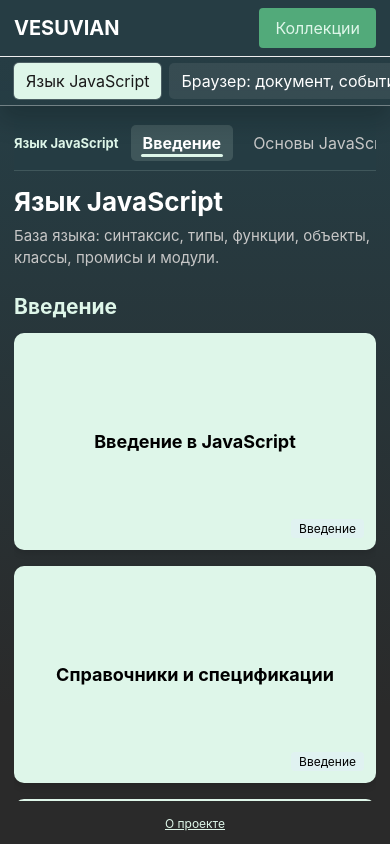
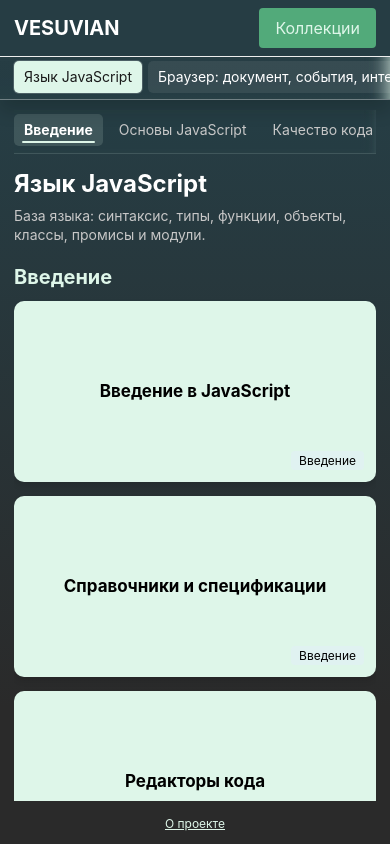
Before and after one commit to KanSars/vesuvian_mini_js, a React (Vite) app: page /collections in a window 390 px wide. Built offline with nearby package versions, Linux system fonts and the light colour scheme.

Commit message:
mPolish mobile course navigation

```diff
--- a/src/entities/Collection/ui/CollectionCard/CollectionCard.module.scss
+++ b/src/entities/Collection/ui/CollectionCard/CollectionCard.module.scss
@@ -45,19 +45,9 @@
 
 @media (max-width: 640px) {
   .collectionCard {
+    aspect-ratio: 2 / 1;
     max-width: none;
-    min-height: 154px;
-    padding: 14px;
-  }
-
-  .title {
-    font-size: 18px;
-  }
-}
-
-@media (max-width: 380px) {
-  .collectionCard {
-    min-height: 142px;
+    min-height: 140px;
     padding: 12px;
   }
 
@@ -65,3 +55,15 @@
     font-size: 17px;
   }
 }
+
+@media (max-width: 380px) {
+  .collectionCard {
+    aspect-ratio: 2.15 / 1;
+    min-height: 130px;
+    padding: 10px;
+  }
+
+  .title {
+    font-size: 16px;
+  }
+}
--- a/src/features/collections/jsCourseView/ui/JsCourseCollectionsView.module.scss
+++ b/src/features/collections/jsCourseView/ui/JsCourseCollectionsView.module.scss
@@ -26,11 +26,22 @@
   border-bottom: 1px solid rgba($white, 0.35);
   box-shadow: 0 14px 24px rgba($shadow, 0.22);
   box-sizing: border-box;
-  scrollbar-width: none;
+  scrollbar-width: thin;
+  scrollbar-color: rgba($primary-green, 0.65) transparent;
   -webkit-overflow-scrolling: touch;
 
   &::-webkit-scrollbar {
-    display: none;
+    height: 4px;
+  }
+
+  &::-webkit-scrollbar-track {
+    background: transparent;
+  }
+
+  &::-webkit-scrollbar-thumb {
+    background: rgba($primary-green, 0.65);
+    border: 0;
+    border-radius: 999px;
   }
 }
 
@@ -223,11 +234,22 @@
     background: rgba($gradient-start, 0.86);
     border-right: 0;
     border-bottom: 1px solid rgba($primary-green, 0.14);
-    scrollbar-width: none;
+    scrollbar-width: thin;
+    scrollbar-color: rgba($primary-green, 0.6) transparent;
     box-sizing: border-box;
 
     &::-webkit-scrollbar {
-      display: none;
+      height: 4px;
+    }
+
+    &::-webkit-scrollbar-track {
+      background: transparent;
+    }
+
+    &::-webkit-scrollbar-thumb {
+      background: rgba($primary-green, 0.6);
+      border: 0;
+      border-radius: 999px;
     }
   }
 
@@ -276,24 +298,62 @@
 
 @media (max-width: 640px) {
   .courseView {
-    gap: 12px;
+    gap: 8px;
   }
 
   .topNav {
-    padding: 6px 14px;
+    gap: 6px;
+    padding: 4px 14px 6px;
+    background:
+      linear-gradient(90deg, transparent calc(100% - 30px), rgba($gradient-start, 0.95) 100%),
+      linear-gradient(180deg, $gradient-start 0%, rgba($gradient-start, 0.98) 100%);
+    box-shadow:
+      inset -20px 0 18px -18px rgba($primary-green, 0.8),
+      0 10px 18px rgba($shadow, 0.2);
   }
 
   .partButton {
-    min-height: 36px;
-    padding: 8px 12px;
+    min-height: 32px;
+    padding: 6px 10px;
+    font-size: 14px;
+    line-height: 1.15;
   }
 
   .sideNav {
-    padding: 5px 14px 9px;
+    gap: 6px;
+    padding: 4px 14px 7px;
+    background:
+      linear-gradient(90deg, transparent calc(100% - 30px), rgba($gradient-start, 0.94) 100%),
+      rgba($gradient-start, 0.86);
+    box-shadow: inset -20px 0 18px -18px rgba($primary-green, 0.72);
+  }
+
+  .sideNavGroup {
+    gap: 6px;
+  }
+
+  .sideNavTitle {
+    display: none;
+  }
+
+  .sectionButton {
+    min-height: 32px;
+    padding: 6px 10px;
+    font-size: 14px;
+    line-height: 1.15;
+  }
+
+  .sectionButtonActive {
+    &::before {
+      right: 8px;
+      bottom: 3px;
+      left: 8px;
+      height: 2px;
+    }
   }
 
   .content {
-    gap: 30px;
+    gap: 24px;
   }
 
   .part {
@@ -301,56 +361,60 @@
   }
 
   .partHeader {
-    margin-bottom: 18px;
-  }
-
-  .partTitle {
-    font-size: 26px;
-  }
-
-  .partDescription {
-    font-size: 15px;
-  }
-
-  .section {
-    scroll-margin-top: 84px;
-    margin-top: 24px;
-  }
-
-  .sectionTitle {
     margin-bottom: 14px;
-    font-size: 21px;
-  }
-
-  .cardsGrid {
-    grid-template-columns: minmax(0, 1fr);
-    gap: 16px;
-  }
-}
-
-@media (max-width: 380px) {
-  .topNav {
-    padding: 5px 10px;
-  }
-
-  .partButton {
-    padding: 7px 10px;
-  }
-
-  .sideNav {
-    padding: 5px 10px 8px;
-  }
-
-  .sectionButton {
-    min-height: 34px;
-    padding: 7px 10px;
   }
 
   .partTitle {
     font-size: 24px;
   }
 
+  .partDescription {
+    font-size: 14px;
+    line-height: 1.4;
+  }
+
+  .section {
+    scroll-margin-top: 84px;
+    margin-top: 20px;
+  }
+
   .sectionTitle {
+    margin-bottom: 12px;
     font-size: 20px;
   }
+
+  .cardsGrid {
+    grid-template-columns: minmax(0, 1fr);
+    gap: 14px;
+  }
 }
+
+@media (max-width: 380px) {
+  .topNav {
+    padding: 4px 10px 6px;
+  }
+
+  .partButton {
+    min-height: 30px;
+    padding: 5px 8px;
+    font-size: 13px;
+  }
+
+  .sideNav {
+    padding: 4px 10px 6px;
+  }
+
+  .sectionButton {
+    min-height: 30px;
+    padding: 5px 8px;
+    font-size: 13px;
+  }
+
+  .partTitle {
+    font-size: 22px;
+  }
+
+  .sectionTitle {
+    font-size: 18px;
+  }
+}
```
